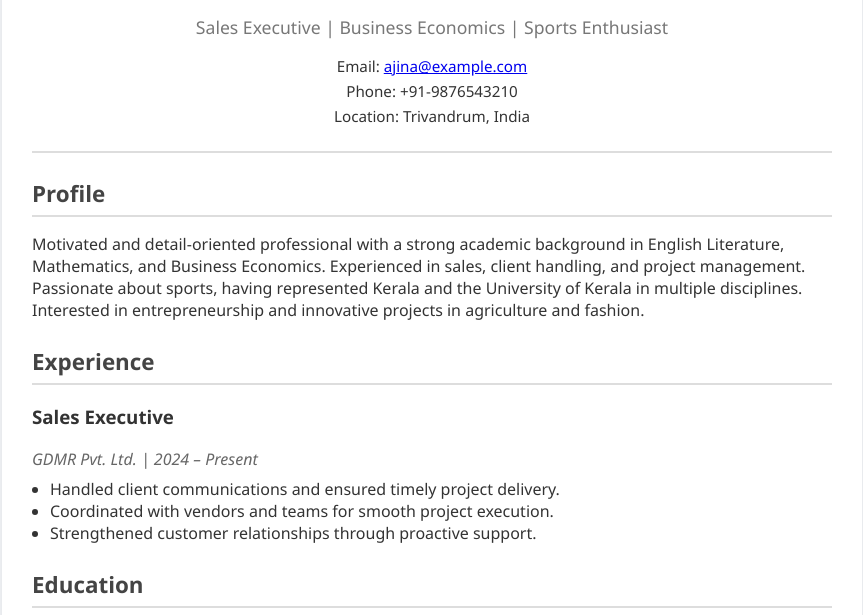
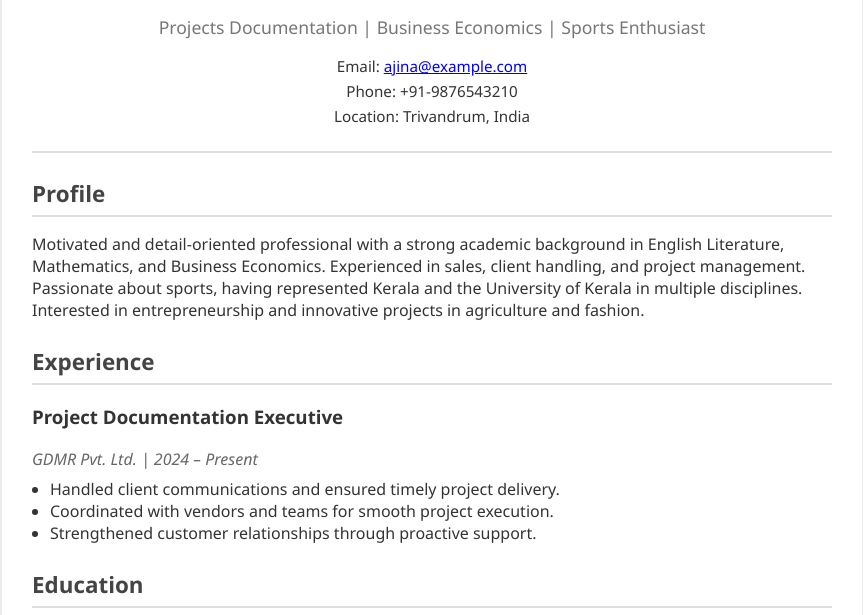
Before and after one commit to ajinanazeer/cv, a plain HTML site: page index.html in a window 1280 px wide. Shown: the part 121-736 px from the top of the page, without its empty margins (208-1071 px from the left). Drawn offline with Linux system fonts and the light colour scheme.

```diff
--- a/index.html
+++ b/index.html
@@ -109,7 +109,7 @@
   <div class="container">
     <header>
       <h1>Ajina N R</h1>
-      <p class="subtitle">Sales Executive | Business Economics | Sports Enthusiast</p>
+      <p class="subtitle">Projects Documentation | Business Economics | Sports Enthusiast</p>
       <div class="contact">
         <p>Email: <a href="mailto:ajina@example.com">ajina@example.com</a></p>
         <p>Phone: +91-9876543210</p>
@@ -131,7 +131,7 @@
     <section class="experience">
       <h2>Experience</h2>
       <div class="job">
-        <h3>Sales Executive</h3>
+        <h3>Project Documentation Executive</h3>
         <p class="company">GDMR Pvt. Ltd. | 2024 – Present</p>
         <ul>
           <li>Handled client communications and ensured timely project delivery.</li>
```
